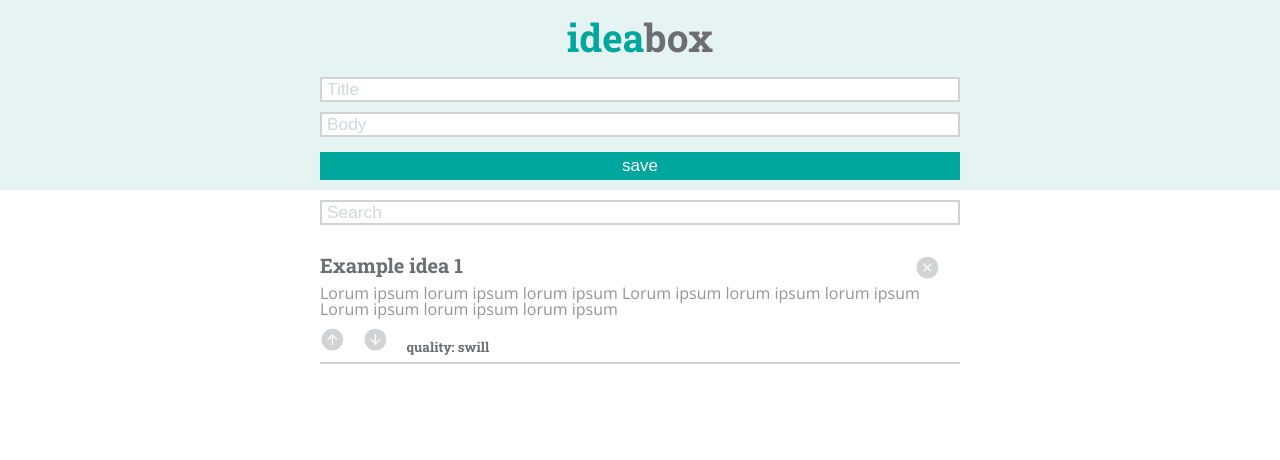
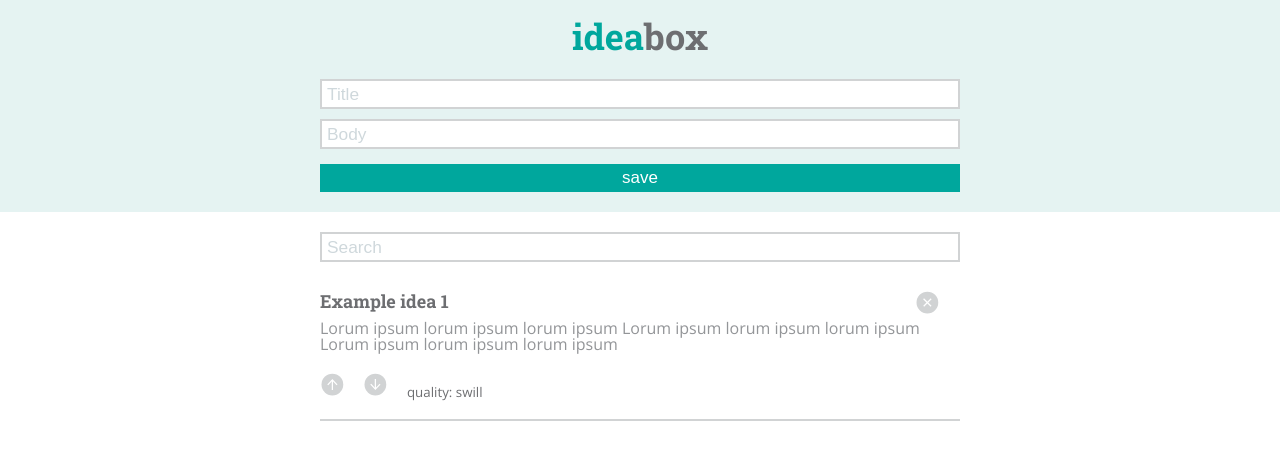
Before and after one commit to mariastlouis/infobox, a plain HTML site: page index.html in a window 1280 px wide. Drawn offline with nearby package versions, Linux system fonts and the light colour scheme.

Commit message:
fixed spacing and fonts

```diff
--- a/index.html
+++ b/index.html
@@ -5,7 +5,7 @@
 
 		<meta charset = "utf-8">
 
-		<title>infobox project </title>
+		<title>ideabox project </title>
 
 		<link href = "style/reset.css" rel="stylesheet" type="text/css">
 
@@ -56,11 +56,11 @@
 
 
 
-		<h3 class="quality-rank">
+		<p class="quality-rank">
 			<img src ="images/upvote.svg" class ="icon-buttons upvote-button" />
 		<img src = "images/downvote.svg" class="icon-buttons downvote-button" />
 
-		quality: <span class = "quality-content"> swill</span> </h3>
+		quality: <span class = "quality-content"> swill</span> </p>
 
 		<hr />
 
--- a/style/style.css
+++ b/style/style.css
@@ -57,7 +57,7 @@ color: #CFD8DC;
 	color: #FFFFFF;
 	border: none;
 	width: 85%;
-	margin: 10px;
+	margin: 10px 10px 20px 10px;
 	height: 35px;
 	font-size: 18px;
 
@@ -87,7 +87,7 @@ color: #CFD8DC;
 h2 {
 
 	color: #6D6E71;
-	font-size: 20px;
+	font-size: 18px;
 }
 
 .idea-article {
@@ -98,7 +98,7 @@ h2 {
 }
 
 #search-input {
-	margin-top: 5px;
+	margin-top: 15px;
 }
 
 .icon-buttons {
@@ -118,9 +118,6 @@ h2 {
 
 .quality-rank {
 	display: inline;
-}
-
-h3 {
 	color: #6D6E71;
 	font-size: 10pt;
 }
@@ -128,11 +125,13 @@ h3 {
 .idea-paragraph {
 	color: #939598;
 	font-size: 12pt;
-	margin: 10px auto;
+	margin: 10px auto 20px auto;
+
 }
 
 hr {
 	border: 1px solid #D1D3D4;
+	margin-top: 20px;
 }
 
 @media only screen and (min-width: 800px){
@@ -143,8 +142,8 @@ main.container {
 }
 
 h1 {
-	font-size: 29pt;
-	margin-bottom: 15px;
+	font-size: 27pt;
+	margin-bottom: 20px;
 	padding-top: 18px;
 }
 
@@ -152,11 +151,11 @@ h1 {
 	font-size: 18px;
 	margin: 5px 15px;
 	width: 50%;
-	height: 25px;
+	height: 30px;
 }
 
 .idea-input {
-	height: 25px;
+	height: 30px;
 }
 
 .button {
```
